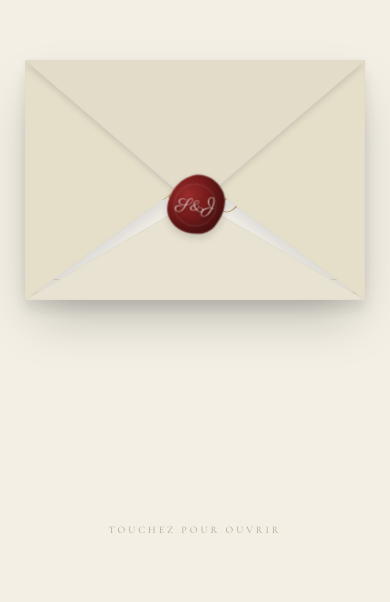
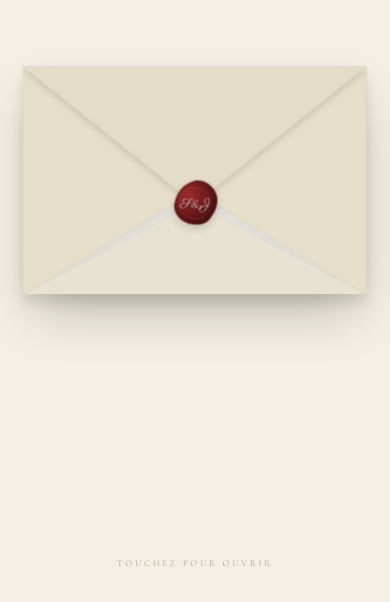
Before and after one commit to mehdibenabdallah6-hue/s-et-j, a React (Vite) app: page / in a window 390 px wide. Shown: the part 242-844 px from the top of the page. Built offline with nearby package versions, Linux system fonts and the light colour scheme.

Commit message:
design: perfect mobile and desktop responsiveness, improve text legibility across all components

```diff
--- a/src/components/Countdown.tsx
+++ b/src/components/Countdown.tsx
@@ -92,7 +92,7 @@ export default function Countdown() {
           transition={{ duration: 0.8 }}
           className="text-center mb-14"
         >
-          <p className="uppercase tracking-[0.3em] text-[10px] font-serif mb-3" style={{ color: 'var(--color-wedding-illustration)' }}>
+          <p className="uppercase tracking-[0.2em] md:tracking-[0.3em] text-[11px] md:text-xs font-serif mb-3" style={{ color: 'var(--color-wedding-illustration)' }}>
             Compte à rebours
           </p>
           <h2 className="font-script" style={{ fontSize: 'clamp(3rem, 8vw, 5rem)', color: 'var(--color-wedding-accent)' }}>
@@ -131,7 +131,7 @@ export default function Countdown() {
                   style={{
                     color: 'var(--color-wedding-illustration)',
                     letterSpacing: '0.25em',
-                    fontSize: 'clamp(0.55rem, 1.2vw, 0.7rem)',
+                    fontSize: 'clamp(0.65rem, 1.5vw, 0.75rem)',
                   }}
                 >
                   {unit}
--- a/src/components/Location.tsx
+++ b/src/components/Location.tsx
@@ -18,7 +18,7 @@ export default function Location() {
           transition={{ duration: 0.8 }}
           className="text-center mb-16"
         >
-          <p className="uppercase tracking-[0.3em] text-[10px] font-serif mb-3" style={{ color: 'var(--color-wedding-illustration)' }}>
+          <p className="uppercase tracking-[0.2em] md:tracking-[0.3em] text-[11px] md:text-xs font-serif mb-3" style={{ color: 'var(--color-wedding-illustration)' }}>
             Où nous rejoindre
           </p>
           <h2 className="font-script" style={{ fontSize: 'clamp(3rem, 8vw, 5rem)', color: 'var(--color-wedding-accent)' }}>
@@ -68,7 +68,7 @@ export default function Location() {
               ].map(({ label, value }) => (
                 <div key={label} className="flex items-baseline gap-3 justify-center md:justify-start">
                   <span
-                    className="font-serif uppercase tracking-[0.2em] text-[10px]"
+                    className="font-serif uppercase tracking-[0.2em] text-[11px] md:text-xs"
                     style={{ color: 'var(--color-wedding-illustration)' }}
                   >
                     {label}
--- a/src/components/RSVP.tsx
+++ b/src/components/RSVP.tsx
@@ -3,7 +3,7 @@ import { motion, AnimatePresence } from 'motion/react';
 import { Send, CheckCircle } from 'lucide-react';
 
 const inputClass = "w-full bg-transparent py-3 text-base font-serif transition-colors duration-300 focus:outline-none placeholder:italic placeholder:text-[rgba(154,142,120,0.45)]";
-const labelClass = "block uppercase tracking-[0.2em] text-[10px] font-serif mb-2";
+const labelClass = "block uppercase tracking-[0.2em] text-[11px] md:text-xs font-serif mb-2";
 
 export default function RSVP() {
   const [status, setStatus] = useState<'idle' | 'submitting' | 'success'>('idle');
@@ -38,7 +38,7 @@ export default function RSVP() {
           transition={{ duration: 0.8 }}
           className="text-center mb-14"
         >
-          <p className="uppercase tracking-[0.3em] text-[10px] font-serif mb-3" style={{ color: 'var(--color-wedding-illustration)' }}>
+          <p className="uppercase tracking-[0.2em] md:tracking-[0.3em] text-[11px] md:text-xs font-serif mb-3" style={{ color: 'var(--color-wedding-illustration)' }}>
             Répondez s'il vous plaît
           </p>
           <h2 className="font-script" style={{ fontSize: 'clamp(3rem, 8vw, 5rem)', color: 'var(--color-wedding-accent)' }}>
@@ -90,7 +90,7 @@ export default function RSVP() {
                 <p className="font-serif text-lg italic mb-2" style={{ color: 'var(--color-wedding-illustration)' }}>
                   Votre réponse a bien été enregistrée.
                 </p>
-                <p className="uppercase tracking-[0.2em] text-[10px] font-serif" style={{ color: 'var(--color-wedding-illustration)' }}>
+                <p className="uppercase tracking-[0.2em] text-[11px] md:text-xs font-serif" style={{ color: 'var(--color-wedding-illustration)' }}>
                   Nous avons hâte de célébrer avec vous.
                 </p>
               </motion.div>
--- a/src/components/Scene1Envelope.tsx
+++ b/src/components/Scene1Envelope.tsx
@@ -36,7 +36,7 @@ export default function Scene1Envelope({ onOpen }: Scene1EnvelopeProps) {
     >
       {/* 3D Perspective Wrapper for Envelope */}
       <motion.div
-        className="relative w-[340px] h-[240px] max-w-[90vw] cursor-pointer"
+        className="relative w-[88vw] max-w-[400px] aspect-[3/2] cursor-pointer"
         style={{ perspective: 1500 }}
         onClick={handleOpen}
         whileHover={!isOpen ? { scale: 1.02, y: -4 } : {}}
@@ -50,53 +50,53 @@ export default function Scene1Envelope({ onOpen }: Scene1EnvelopeProps) {
 
         {/* The Invitation Card Inside */}
         <motion.div
-          className="absolute left-2 right-2 top-2 bottom-2 bg-[#FDFBF7] rounded flex flex-col items-center justify-center p-3 shadow-md"
+          className="absolute inset-2 sm:inset-3 bg-[#FDFBF7] rounded flex flex-col items-center justify-center p-2 sm:p-3 shadow-md"
           animate={isOpen ? { y: -40, opacity: 1 } : { y: 0, opacity: 0.8 }}
           transition={{ duration: 0.8, delay: 0.2, ease: [0.16, 1, 0.3, 1] }}
         >
-          <div className="border border-[#C8A96E]/40 w-full h-full flex flex-col items-center justify-center p-4 text-center">
-             <p className="uppercase tracking-[0.25em] text-[9px] text-[#5C6048]/60 mb-2 font-serif">Invitation</p>
-             <span className="font-script text-4xl text-[#C8A96E]">Selma & Jamil</span>
+          <div className="border border-[#C8A96E]/40 w-full h-full flex flex-col items-center justify-center p-2 sm:p-4 text-center">
+             <p className="uppercase tracking-[0.25em] text-[8px] sm:text-[10px] text-[#5C6048]/60 mb-1 sm:mb-2 font-serif">Invitation</p>
+             <span className="font-script text-3xl sm:text-4xl text-[#C8A96E]">Selma & Jamil</span>
           </div>
         </motion.div>
 
         {/* Envelope Front Pocket (Side and Bottom Flaps) */}
         <div className="absolute inset-0 z-10 pointer-events-none drop-shadow-xl">
-          <svg className="w-full h-full" viewBox="0 0 340 240" preserveAspectRatio="none">
+          <svg className="w-full h-full" viewBox="0 0 300 200" preserveAspectRatio="none">
             {/* Left flap */}
-            <polygon points="0,0 150,130 0,240" fill="#E5DEC9" stroke="#DFD9C9" strokeWidth="1" strokeLinejoin="round" />
+            <polygon points="0,0 150,110 0,200" fill="#E5DEC9" stroke="#DFD9C9" strokeWidth="1" strokeLinejoin="round" />
             {/* Right flap */}
-            <polygon points="340,0 190,130 340,240" fill="#E5DEC9" stroke="#DFD9C9" strokeWidth="1" strokeLinejoin="round" />
+            <polygon points="300,0 150,110 300,200" fill="#E5DEC9" stroke="#DFD9C9" strokeWidth="1" strokeLinejoin="round" />
             {/* Bottom flap */}
-            <polygon points="0,240 170,140 340,240" fill="#E8E2D2" stroke="#DFD9C9" strokeWidth="1" strokeLinejoin="round" />
+            <polygon points="0,200 150,120 300,200" fill="#E8E2D2" stroke="#DFD9C9" strokeWidth="1" strokeLinejoin="round" />
           </svg>
         </div>
 
         {/* Envelope Top Flap */}
         <motion.div
-          className="absolute inset-x-0 top-0 h-[145px] z-20 origin-top"
+          className="absolute inset-x-0 top-0 h-[60%] z-20 origin-top"
           style={{ transformStyle: 'preserve-3d' }}
           animate={{ rotateX: isOpen ? 180 : 0 }}
           transition={{ duration: 0.8, ease: [0.64, 0, 0.08, 1] }}
         >
           {/* Front of flap */}
           <div className="absolute inset-0" style={{ backfaceVisibility: 'hidden' }}>
-            <svg className="w-full h-full drop-shadow-md" viewBox="0 0 340 145" preserveAspectRatio="none">
-              <polygon points="0,0 340,0 170,145" fill="#E3DCC8" stroke="#DFD9C9" strokeWidth="1" strokeLinejoin="round" />
+            <svg className="w-full h-full drop-shadow-md" viewBox="0 0 300 120" preserveAspectRatio="none">
+              <polygon points="0,0 300,0 150,120" fill="#E3DCC8" stroke="#DFD9C9" strokeWidth="1" strokeLinejoin="round" />
             </svg>
           </div>
 
           {/* Back of flap (visible when rotated) */}
           <div className="absolute inset-0" style={{ backfaceVisibility: 'hidden', transform: 'rotateX(180deg)' }}>
-            <svg className="w-full h-full drop-shadow-md" viewBox="0 0 340 145" preserveAspectRatio="none">
+            <svg className="w-full h-full drop-shadow-md" viewBox="0 0 300 120" preserveAspectRatio="none">
               {/* Note: y-coordinates are inverted because it's rotated 180deg */}
-              <polygon points="0,145 340,145 170,0" fill="#D8D1C0" />
+              <polygon points="0,120 300,120 150,0" fill="#D8D1C0" />
             </svg>
           </div>
 
           {/* Wax Seal */}
           <motion.div
-            className="absolute left-1/2 top-full -translate-x-1/2 -translate-y-1/2 w-16 h-16 z-30"
+            className="absolute left-1/2 top-full -translate-x-1/2 -translate-y-1/2 w-12 h-12 sm:w-16 sm:h-16 z-30"
             style={{ transformOrigin: 'center center' }}
             animate={
               isOpen
@@ -145,7 +145,7 @@ export default function Scene1Envelope({ onOpen }: Scene1EnvelopeProps) {
 
       {/* Incitation Text Label */}
       <motion.p
-        className="absolute bottom-16 uppercase tracking-[0.3em] text-[10px] font-serif text-[#5C6048] select-none"
+        className="absolute bottom-8 sm:bottom-16 uppercase tracking-[0.3em] text-[9px] sm:text-[10px] font-serif text-[#5C6048] select-none"
         animate={
           isOpen
             ? { opacity: 0, y: 10 }
```
Also changed, not shown: src/components/Hero.tsx (+5 -5 lines).
